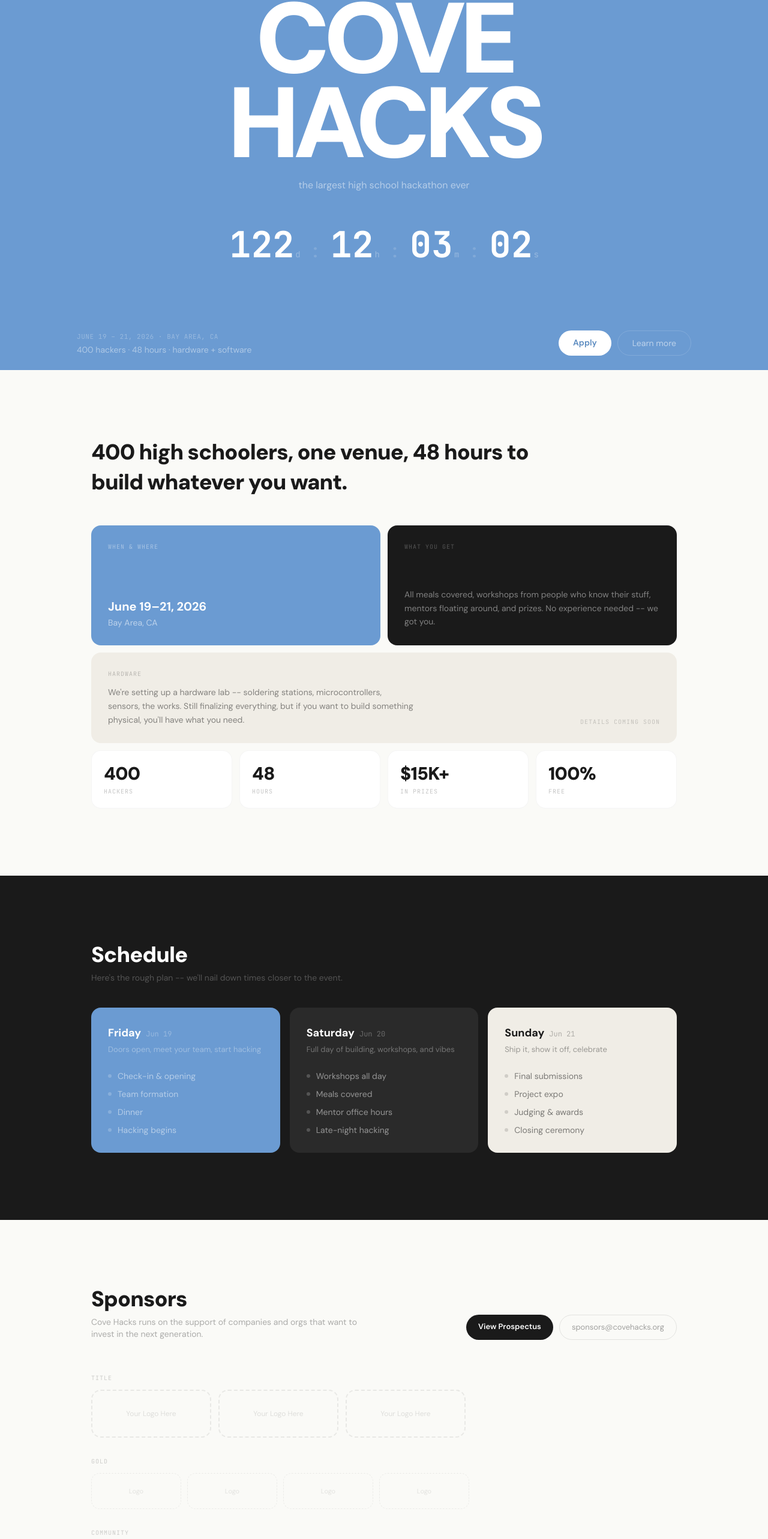
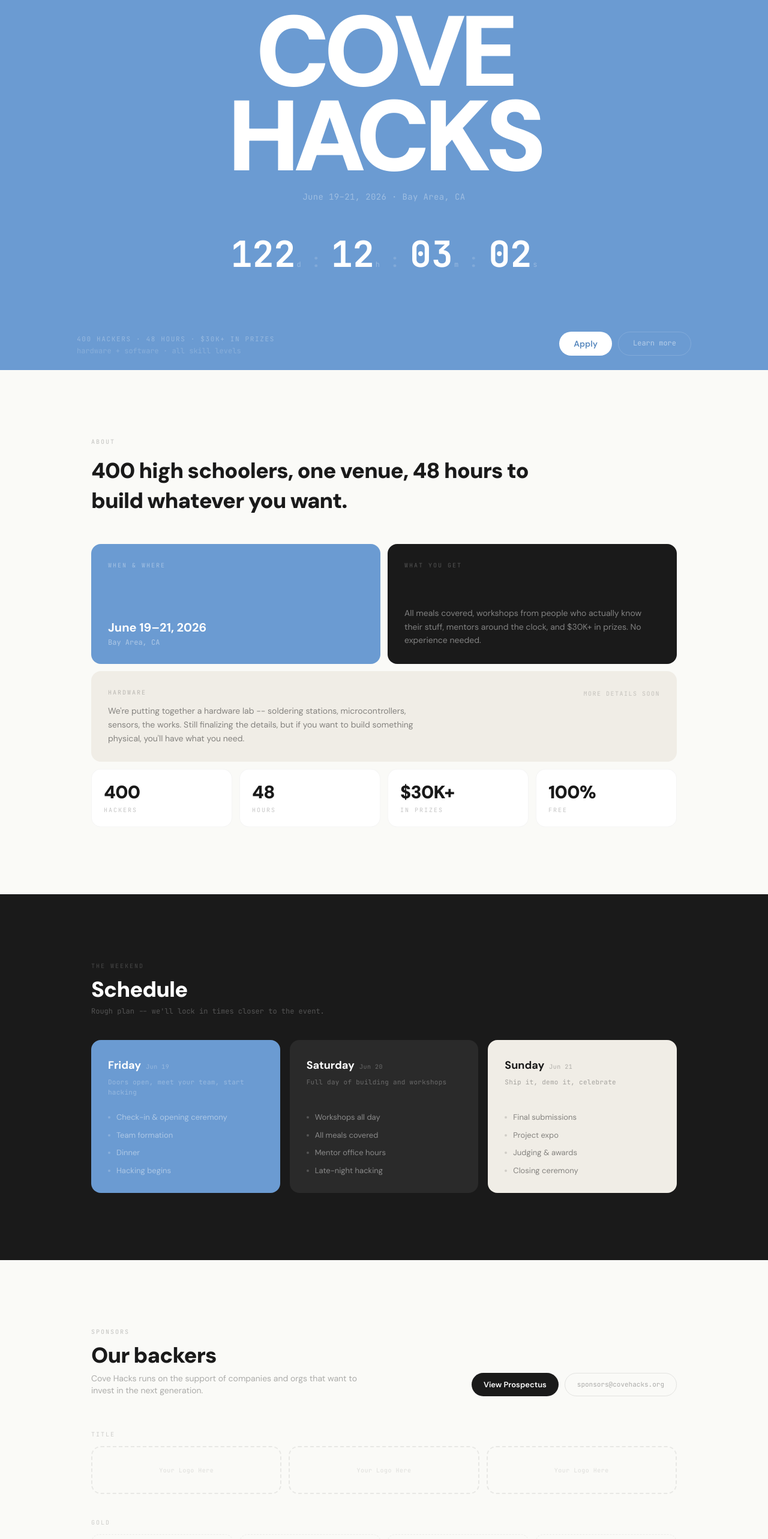
Before and after one commit to shlok-madhekar/v0-cove-hacks-website, a Next.js app: page / in a window 1280 px wide. Shown: the part 183-2749 px from the top of the page at 60% size. Built offline with nearby package versions, Linux system fonts and the light colour scheme.

Commit message:
clean CTA, update prize, emphasize hero, fix sponsors centering, use mono font consistently

```diff
--- a/components/about.tsx
+++ b/components/about.tsx
@@ -2,6 +2,9 @@ export function About() {
   return (
     <section id="about" className="relative py-20 md:py-28 bg-[#FAFAF7]">
       <div className="mx-auto max-w-5xl px-6">
+        <p className="font-mono text-[10px] tracking-[0.2em] uppercase text-[#1a1a1a]/25 mb-4">
+          About
+        </p>
         <h2 className="font-sans text-2xl sm:text-3xl md:text-4xl font-black tracking-tight text-[#1a1a1a] leading-snug max-w-3xl text-pretty mb-12">
           400 high schoolers, one venue, 48 hours to build whatever you want.
         </h2>
@@ -9,42 +12,44 @@ export function About() {
         {/* Top row -- 2 cards */}
         <div className="grid grid-cols-1 sm:grid-cols-2 gap-3">
           <div className="bg-[#6B9BD2] rounded-2xl p-6 sm:p-7 flex flex-col justify-between min-h-[200px]">
-            <p className="font-mono text-[10px] tracking-widest uppercase text-white/40">
+            <p className="font-mono text-[10px] tracking-[0.2em] uppercase text-white/40">
               When & Where
             </p>
             <div>
               <p className="font-sans text-xl font-bold text-white leading-tight">
                 June 19&ndash;21, 2026
               </p>
-              <p className="font-sans text-sm text-white/55 mt-1">
+              <p className="font-mono text-xs text-white/45 mt-1">
                 Bay Area, CA
               </p>
             </div>
           </div>
 
           <div className="bg-[#1a1a1a] rounded-2xl p-6 sm:p-7 flex flex-col justify-between min-h-[200px]">
-            <p className="font-mono text-[10px] tracking-widest uppercase text-white/25">
+            <p className="font-mono text-[10px] tracking-[0.2em] uppercase text-white/25">
               What you get
             </p>
             <p className="font-sans text-sm text-white/45 leading-relaxed">
-              All meals covered, workshops from people who know their stuff, mentors floating around, and prizes. No experience needed -- we got you.
+              All meals covered, workshops from people who actually know their stuff, mentors around the clock, and $30K+ in prizes. No experience needed.
             </p>
           </div>
         </div>
 
         {/* Full-width bottom card */}
-        <div className="mt-3 bg-[#F0EDE6] rounded-2xl p-6 sm:p-7 flex flex-col sm:flex-row sm:items-end justify-between gap-4 min-h-[120px]">
-          <div className="flex-1">
-            <p className="font-mono text-[10px] tracking-widest uppercase text-[#1a1a1a]/25 mb-3">
-              Hardware
-            </p>
-            <p className="font-sans text-sm text-[#1a1a1a]/50 leading-relaxed max-w-lg">
-              We&apos;re setting up a hardware lab -- soldering stations, microcontrollers, sensors, the works. Still finalizing everything, but if you want to build something physical, you&apos;ll have what you need.
+        <div className="mt-3 bg-[#F0EDE6] rounded-2xl p-6 sm:p-7">
+          <div className="flex flex-col sm:flex-row sm:items-start justify-between gap-4">
+            <div className="flex-1">
+              <p className="font-mono text-[10px] tracking-[0.2em] uppercase text-[#1a1a1a]/25 mb-3">
+                Hardware
+              </p>
+              <p className="font-sans text-sm text-[#1a1a1a]/50 leading-relaxed max-w-lg">
+                We{"'"}re putting together a hardware lab -- soldering stations, microcontrollers, sensors, the works. Still finalizing the details, but if you want to build something physical, you{"'"}ll have what you need.
+              </p>
+            </div>
+            <p className="font-mono text-[10px] tracking-[0.15em] uppercase text-[#1a1a1a]/20 whitespace-nowrap sm:mt-0.5">
+              More details soon
             </p>
           </div>
-          <p className="font-mono text-[10px] tracking-widest uppercase text-[#1a1a1a]/20 whitespace-nowrap">
-            Details coming soon
-          </p>
         </div>
 
         {/* Stats */}
@@ -52,14 +57,14 @@ export function About() {
           {[
             { n: "400", l: "Hackers" },
             { n: "48", l: "Hours" },
-            { n: "$15K+", l: "In prizes" },
+            { n: "$30K+", l: "In prizes" },
             { n: "100%", l: "Free" },
           ].map((s) => (
             <div key={s.l} className="bg-white rounded-2xl p-5 border border-black/[0.04]">
               <p className="font-sans text-2xl sm:text-3xl font-black text-[#1a1a1a] tracking-tight">
                 {s.n}
               </p>
-              <p className="font-mono text-[10px] tracking-widest uppercase text-[#1a1a1a]/25 mt-1">
+              <p className="font-mono text-[10px] tracking-[0.2em] uppercase text-[#1a1a1a]/25 mt-1">
                 {s.l}
               </p>
             </div>
--- a/components/cta.tsx
+++ b/components/cta.tsx
@@ -1,30 +1,17 @@
-import Image from "next/image"
-
 export function CTA() {
   return (
-    <section id="register" className="relative py-24 md:py-32 bg-[#6B9BD2] overflow-hidden">
-      {/* Sun glow in the background */}
-      <div className="absolute top-1/2 left-1/2 -translate-x-1/2 -translate-y-1/2 pointer-events-none">
-        <Image
-          src="/images/cove-logo-nobg.png"
-          alt=""
-          width={600}
-          height={600}
-          className="w-[400px] h-[400px] sm:w-[500px] sm:h-[500px] md:w-[600px] md:h-[600px] opacity-30"
-        />
-      </div>
-
-      <div className="relative z-10 text-center px-6 max-w-lg mx-auto">
-        <p className="font-mono text-[10px] tracking-widest uppercase text-white/30 mb-4">
+    <section id="register" className="relative py-24 md:py-32 bg-[#6B9BD2]">
+      <div className="text-center px-6 max-w-xl mx-auto">
+        <p className="font-mono text-[10px] tracking-[0.2em] uppercase text-white/30 mb-6">
           Applications open
         </p>
 
-        <h2 className="font-sans text-3xl sm:text-4xl md:text-5xl font-black tracking-tight text-white leading-[0.95] mb-3 text-balance">
+        <h2 className="font-sans text-3xl sm:text-4xl md:text-5xl font-black tracking-tight text-white leading-[0.95] mb-4 text-balance">
           Come build something.
         </h2>
 
-        <p className="font-sans text-sm sm:text-base text-white/40 mb-10 max-w-sm mx-auto leading-relaxed">
-          June 19&ndash;21 &middot; Bay Area &middot; Completely free
+        <p className="font-mono text-xs sm:text-sm text-white/35 mb-10">
+          June 19&ndash;21 &middot; Bay Area &middot; 100% free
         </p>
 
         <div className="flex flex-col sm:flex-row items-center justify-center gap-3">
@@ -36,9 +23,9 @@ export function CTA() {
           </a>
           <a
             href="mailto:hello@covehacks.org"
-            className="font-sans text-sm text-white/50 border border-white/15 px-8 py-3.5 rounded-full hover:border-white/30 hover:text-white/70 transition-all w-full sm:w-auto text-center"
+            className="font-mono text-xs text-white/40 border border-white/15 px-8 py-3.5 rounded-full hover:border-white/30 hover:text-white/60 transition-all w-full sm:w-auto text-center"
           >
-            Questions? Hit us up
+            hello@covehacks.org
           </a>
         </div>
       </div>
--- a/components/faq.tsx
+++ b/components/faq.tsx
@@ -42,6 +42,9 @@ export function FAQ() {
   return (
     <section id="faq" className="relative py-20 md:py-28 bg-[#FAFAF7]">
       <div className="mx-auto max-w-2xl px-6">
+        <p className="font-mono text-[10px] tracking-[0.2em] uppercase text-[#1a1a1a]/25 mb-3">
+          Questions
+        </p>
         <h2 className="font-sans text-2xl md:text-4xl font-black tracking-tight text-[#1a1a1a] mb-8">
           FAQ
         </h2>
--- a/components/footer.tsx
+++ b/components/footer.tsx
@@ -26,7 +26,7 @@ export function Footer() {
 
           <div className="flex gap-10">
             <div className="flex flex-col gap-1.5">
-              <p className="font-mono text-[9px] tracking-widest uppercase text-white/12 mb-1">
+              <p className="font-mono text-[9px] tracking-[0.2em] uppercase text-white/15 mb-1">
                 Event
               </p>
               {["About", "Schedule", "Sponsors", "FAQ"].map((l) => (
@@ -40,7 +40,7 @@ export function Footer() {
               ))}
             </div>
             <div className="flex flex-col gap-1.5">
-              <p className="font-mono text-[9px] tracking-widest uppercase text-white/12 mb-1">
+              <p className="font-mono text-[9px] tracking-[0.2em] uppercase text-white/15 mb-1">
                 Connect
               </p>
               <a
@@ -71,12 +71,9 @@ export function Footer() {
           </div>
         </div>
 
-        <div className="mt-8 pt-5 border-t border-white/5 flex flex-col sm:flex-row items-center justify-between gap-2">
+        <div className="mt-8 pt-5 border-t border-white/5">
           <p className="font-mono text-[10px] text-white/10 tracking-wider">
             2026 Cove Hacks
-          </p>
-          <p className="font-mono text-[10px] text-white/10 tracking-wider">
-            Made with sleep deprivation in the Bay
           </p>
         </div>
       </div>
--- a/components/hero.tsx
+++ b/components/hero.tsx
@@ -32,14 +32,18 @@ export function Hero() {
             mounted ? "opacity-100 translate-y-0" : "opacity-0 translate-y-6"
           }`}
         >
+          <p className="font-mono text-[10px] sm:text-xs tracking-[0.25em] uppercase text-white/40 mb-5">
+            The world{"'"}s largest high school hackathon
+          </p>
+
           <h1 className="font-sans text-[clamp(3rem,13vw,11rem)] font-black tracking-[-0.06em] text-white leading-[0.85] select-none">
             COVE
             <br />
             HACKS
           </h1>
 
-          <p className="font-sans text-sm sm:text-base text-white/50 mt-5 max-w-xs mx-auto leading-relaxed">
-            the largest high school hackathon ever
+          <p className="font-mono text-xs sm:text-sm text-white/35 mt-5 tracking-wide">
+            June 19&ndash;21, 2026 &middot; Bay Area, CA
           </p>
         </div>
 
@@ -61,7 +65,7 @@ export function Hero() {
                   <span className="font-mono text-3xl sm:text-5xl md:text-6xl font-bold text-white tabular-nums leading-none">
                     {String(unit.val).padStart(2, "0")}
                   </span>
-                  <span className="font-mono text-xs sm:text-sm text-white/30">
+                  <span className="font-mono text-[10px] sm:text-xs text-white/30">
                     {unit.label}
                   </span>
                 </div>
@@ -84,11 +88,11 @@ export function Hero() {
       >
         <div className="max-w-5xl mx-auto flex flex-col sm:flex-row items-start sm:items-end justify-between gap-4">
           <div>
-            <p className="font-mono text-[11px] tracking-wider text-white/30 uppercase">
-              June 19 &ndash; 21, 2026 &middot; Bay Area, CA
+            <p className="font-mono text-[10px] sm:text-[11px] tracking-[0.15em] text-white/30 uppercase">
+              400 hackers &middot; 48 hours &middot; $30K+ in prizes
             </p>
-            <p className="font-sans text-sm text-white/45 mt-1">
-              400 hackers &middot; 48 hours &middot; hardware + software
+            <p className="font-mono text-[10px] sm:text-xs text-white/20 mt-1">
+              hardware + software &middot; all skill levels
             </p>
           </div>
 
@@ -101,7 +105,7 @@ export function Hero() {
             </a>
             <a
               href="#about"
-              className="font-sans text-sm text-white/55 border border-white/15 px-6 py-2.5 rounded-full hover:bg-white/10 transition-colors flex-1 sm:flex-initial text-center"
+              className="font-mono text-xs text-white/50 border border-white/15 px-6 py-2.5 rounded-full hover:bg-white/10 transition-colors flex-1 sm:flex-initial text-center"
             >
               Learn more
             </a>
--- a/components/schedule.tsx
+++ b/components/schedule.tsx
@@ -4,18 +4,18 @@ export function Schedule() {
       day: "Friday",
       date: "Jun 19",
       vibe: "Doors open, meet your team, start hacking",
-      moments: ["Check-in & opening", "Team formation", "Dinner", "Hacking begins"],
+      moments: ["Check-in & opening ceremony", "Team formation", "Dinner", "Hacking begins"],
     },
     {
       day: "Saturday",
       date: "Jun 20",
-      vibe: "Full day of building, workshops, and vibes",
-      moments: ["Workshops all day", "Meals covered", "Mentor office hours", "Late-night hacking"],
+      vibe: "Full day of building and workshops",
+      moments: ["Workshops all day", "All meals covered", "Mentor office hours", "Late-night hacking"],
     },
     {
       day: "Sunday",
       date: "Jun 21",
-      vibe: "Ship it, show it off, celebrate",
+      vibe: "Ship it, demo it, celebrate",
       moments: ["Final submissions", "Project expo", "Judging & awards", "Closing ceremony"],
     },
   ]
@@ -24,11 +24,14 @@ export function Schedule() {
     <section id="schedule" className="relative py-20 md:py-28 bg-[#1a1a1a]">
       <div className="mx-auto max-w-5xl px-6">
         <div className="mb-10">
+          <p className="font-mono text-[10px] tracking-[0.2em] uppercase text-white/20 mb-3">
+            The weekend
+          </p>
           <h2 className="font-sans text-2xl md:text-4xl font-black tracking-tight text-white mb-2">
             Schedule
           </h2>
-          <p className="font-sans text-sm text-white/25">
-            Here&apos;s the rough plan -- we&apos;ll nail down times closer to the event.
+          <p className="font-mono text-xs text-white/25">
+            Rough plan -- we{"'"}ll lock in times closer to the event.
           </p>
         </div>
 
@@ -54,7 +57,7 @@ export function Schedule() {
                     {d.day}
                   </span>
                   <span
-                    className={`font-mono text-xs ${
+                    className={`font-mono text-[10px] tracking-wider ${
                       i === 2 ? "text-[#1a1a1a]/30" : "text-white/30"
                     }`}
                   >
@@ -62,8 +65,8 @@ export function Schedule() {
                   </span>
                 </div>
                 <p
-                  className={`font-sans text-[13px] mt-1 ${
-                    i === 2 ? "text-[#1a1a1a]/40" : "text-white/35"
+                  className={`font-mono text-[11px] tracking-wide mt-1.5 ${
+                    i === 2 ? "text-[#1a1a1a]/35" : "text-white/30"
                   }`}
                 >
                   {d.vibe}
@@ -74,13 +77,13 @@ export function Schedule() {
                 {d.moments.map((m) => (
                   <div key={m} className="flex items-center gap-2.5">
                     <div
-                      className={`w-1.5 h-1.5 rounded-full flex-shrink-0 ${
+                      className={`w-1 h-1 rounded-full flex-shrink-0 ${
                         i === 2 ? "bg-[#1a1a1a]/15" : "bg-white/20"
                       }`}
                     />
                     <span
-                      className={`font-sans text-sm ${
-                        i === 2 ? "text-[#1a1a1a]/55" : "text-white/50"
+                      className={`font-sans text-[13px] ${
+                        i === 2 ? "text-[#1a1a1a]/50" : "text-white/45"
                       }`}
                     >
                       {m}
--- a/components/sponsors.tsx
+++ b/components/sponsors.tsx
@@ -4,14 +4,17 @@ export function Sponsors() {
       <div className="mx-auto max-w-5xl px-6">
         <div className="flex flex-col sm:flex-row sm:items-end sm:justify-between gap-6 mb-14">
           <div>
+            <p className="font-mono text-[10px] tracking-[0.2em] uppercase text-[#1a1a1a]/25 mb-3">
+              Sponsors
+            </p>
             <h2 className="font-sans text-2xl md:text-4xl font-black tracking-tight text-[#1a1a1a] mb-2">
-              Sponsors
+              Our backers
             </h2>
             <p className="font-sans text-sm text-[#1a1a1a]/35 max-w-md">
               Cove Hacks runs on the support of companies and orgs that want to invest in the next generation.
             </p>
           </div>
-          <div className="flex flex-col sm:flex-row gap-2.5">
+          <div className="flex flex-col sm:flex-row gap-2.5 shrink-0">
             <a
               href="#"
               className="font-sans text-[13px] font-semibold bg-[#1a1a1a] text-white px-5 py-2.5 rounded-full hover:bg-[#333] transition-colors text-center whitespace-nowrap"
@@ -20,7 +23,7 @@ export function Sponsors() {
             </a>
             <a
               href="mailto:sponsors@covehacks.org"
-              className="font-sans text-[13px] text-[#1a1a1a]/40 border border-[#1a1a1a]/10 px-5 py-2.5 rounded-full hover:border-[#1a1a1a]/20 hover:text-[#1a1a1a]/60 transition-all text-center whitespace-nowrap"
+              className="font-mono text-[11px] text-[#1a1a1a]/35 border border-[#1a1a1a]/10 px-5 py-2.5 rounded-full hover:border-[#1a1a1a]/20 hover:text-[#1a1a1a]/55 transition-all text-center whitespace-nowrap"
             >
               sponsors@covehacks.org
             </a>
@@ -28,16 +31,16 @@ export function Sponsors() {
         </div>
 
         {/* Title sponsors */}
-        <p className="font-mono text-[10px] tracking-widest uppercase text-[#1a1a1a]/20 mb-3">
+        <p className="font-mono text-[10px] tracking-[0.2em] uppercase text-[#1a1a1a]/20 mb-3">
           Title
         </p>
-        <div className="flex flex-wrap gap-3 mb-8">
+        <div className="grid grid-cols-1 sm:grid-cols-2 md:grid-cols-3 gap-3 mb-10">
           {[1, 2, 3].map((i) => (
             <div
-              key={`t1-${i}`}
-              className="border-2 border-dashed border-[#1a1a1a]/8 rounded-2xl w-full sm:w-[200px] h-[80px] flex items-center justify-center"
+              key={`t-${i}`}
+              className="border-2 border-dashed border-[#1a1a1a]/8 rounded-2xl h-[80px] flex items-center justify-center"
             >
-              <span className="font-sans text-xs text-[#1a1a1a]/12">
+              <span className="font-mono text-[10px] tracking-wider text-[#1a1a1a]/12">
                 Your Logo Here
               </span>
             </div>
@@ -45,16 +48,16 @@ export function Sponsors() {
         </div>
 
         {/* Gold sponsors */}
-        <p className="font-mono text-[10px] tracking-widest uppercase text-[#1a1a1a]/20 mb-3">
+        <p className="font-mono text-[10px] tracking-[0.2em] uppercase text-[#1a1a1a]/20 mb-3">
           Gold
         </p>
-        <div className="flex flex-wrap gap-2.5 mb-8">
+        <div className="grid grid-cols-2 sm:grid-cols-3 md:grid-cols-4 gap-2.5 mb-10">
           {[1, 2, 3, 4].map((i) => (
             <div
-              key={`t2-${i}`}
-              className="border border-dashed border-[#1a1a1a]/6 rounded-xl w-full sm:w-[150px] h-[60px] flex items-center justify-center"
+              key={`g-${i}`}
+              className="border border-dashed border-[#1a1a1a]/6 rounded-xl h-[60px] flex items-center justify-center"
             >
-              <span className="font-sans text-[11px] text-[#1a1a1a]/10">
+              <span className="font-mono text-[10px] tracking-wider text-[#1a1a1a]/10">
                 Logo
               </span>
             </div>
@@ -62,16 +65,16 @@ export function Sponsors() {
         </div>
 
         {/* Community sponsors */}
-        <p className="font-mono text-[10px] tracking-widest uppercase text-[#1a1a1a]/20 mb-3">
+        <p className="font-mono text-[10px] tracking-[0.2em] uppercase text-[#1a1a1a]/20 mb-3">
           Community
         </p>
-        <div className="flex flex-wrap gap-2">
+        <div className="grid grid-cols-3 sm:grid-cols-4 md:grid-cols-6 gap-2">
           {[1, 2, 3, 4, 5, 6].map((i) => (
             <div
-              key={`t3-${i}`}
-              className="border border-dashed border-[#1a1a1a]/4 rounded-lg w-[100px] h-[44px] flex items-center justify-center"
+              key={`c-${i}`}
+              className="border border-dashed border-[#1a1a1a]/4 rounded-lg h-[44px] flex items-center justify-center"
             >
-              <span className="font-sans text-[10px] text-[#1a1a1a]/8">
+              <span className="font-mono text-[9px] tracking-wider text-[#1a1a1a]/8">
                 Logo
               </span>
             </div>
```
